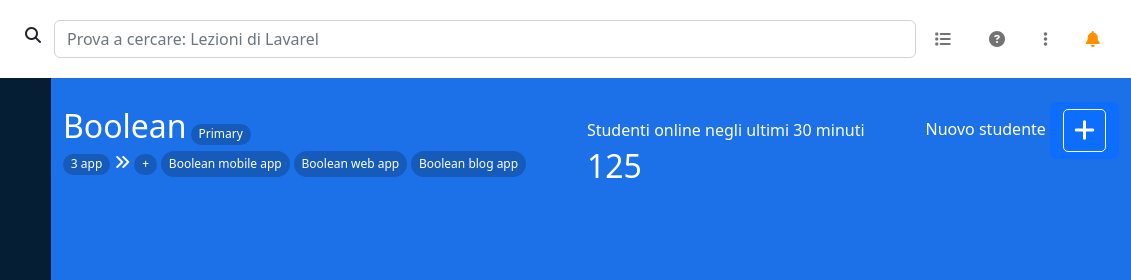
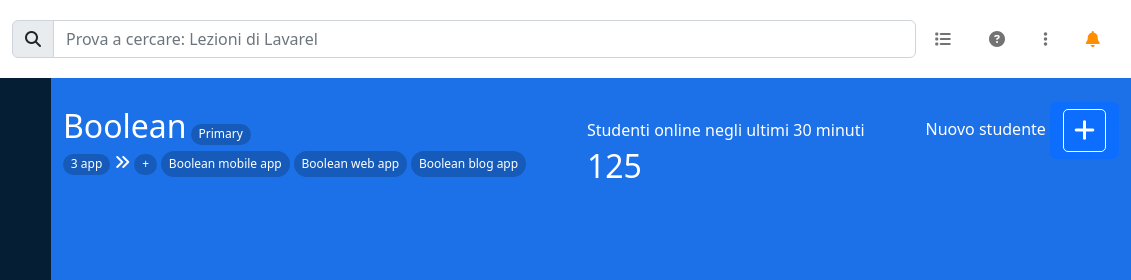
Before and after one commit to AlessandroFacci/html-css-bootstrap-dashboard, a plain HTML site: page index.html in a window 1280 px wide. Shown: the top 280 px of the page, 149-1280 px from the left. Drawn offline with nearby package versions, Linux system fonts and the light colour scheme.

Commit message:
html: edit navbar

```diff
--- a/index.html
+++ b/index.html
@@ -28,8 +28,16 @@
             <img src="./img/logo.svg" alt="logo" class="d-sm-none d-xl-block">
           </a>
           <form class="d-flex" role="search">
-            <i class="fa-solid fa-magnifying-glass btn"></i>
-            <input type="text" class="form-control form-input" placeholder="Prova a cercare: Lezioni di Lavarel"aria-label="Search">
+            <div class="input-group bg-grey">
+              <span class="input-group-text bg-grey" id="basic-addon1">
+                <i class="fa-solid fa-magnifying-glass"></i>
+              </span>
+              <input
+              type="text"
+              class="form-control"
+              placeholder="Prova a cercare: Lezioni di Lavarel" aria-label="Search"
+              aria-describedby="basic-addon1">
+            </div>
           </form>
           <div class="collapse navbar-collapse d-block" id="navbarSupportedContent">
             <ul class="navbar-nav me-auto mb-2 mb-lg-0">
```
